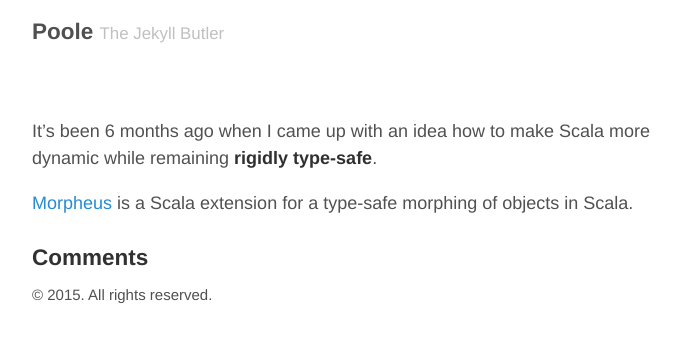
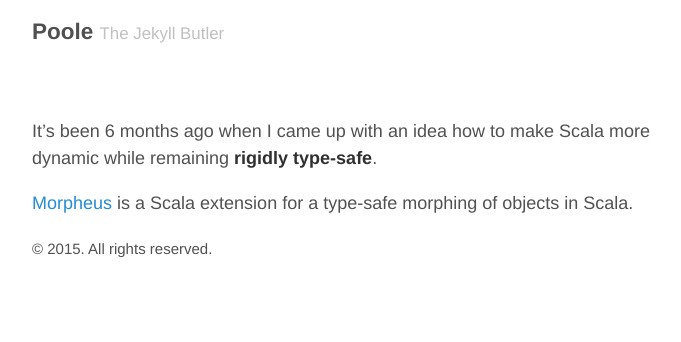
Before and after one commit to zslajchrt/zslajchrt.github.io, a Jekyll site: the page built from _posts/2015-06-12-morpheus-is-out.md, in a window 1280 px wide. Shown: the top 342 px of the page, without its empty margins (293-974 px from the left). Built offline with Jekyll 4.4.1, drawn with Linux system fonts in a browser that asks for light colours; comment, search, counter and statistics services are not loaded.

Commit message:
Update default.html

```diff
--- a/_layouts/default.html
+++ b/_layouts/default.html
@@ -15,10 +15,7 @@
 
       <main>
         {{ content }}
-        <h3>Comments</h3>
-        {% include comments.html %}
       </main>
-
 
       <footer class="footer">
         <small>
```
